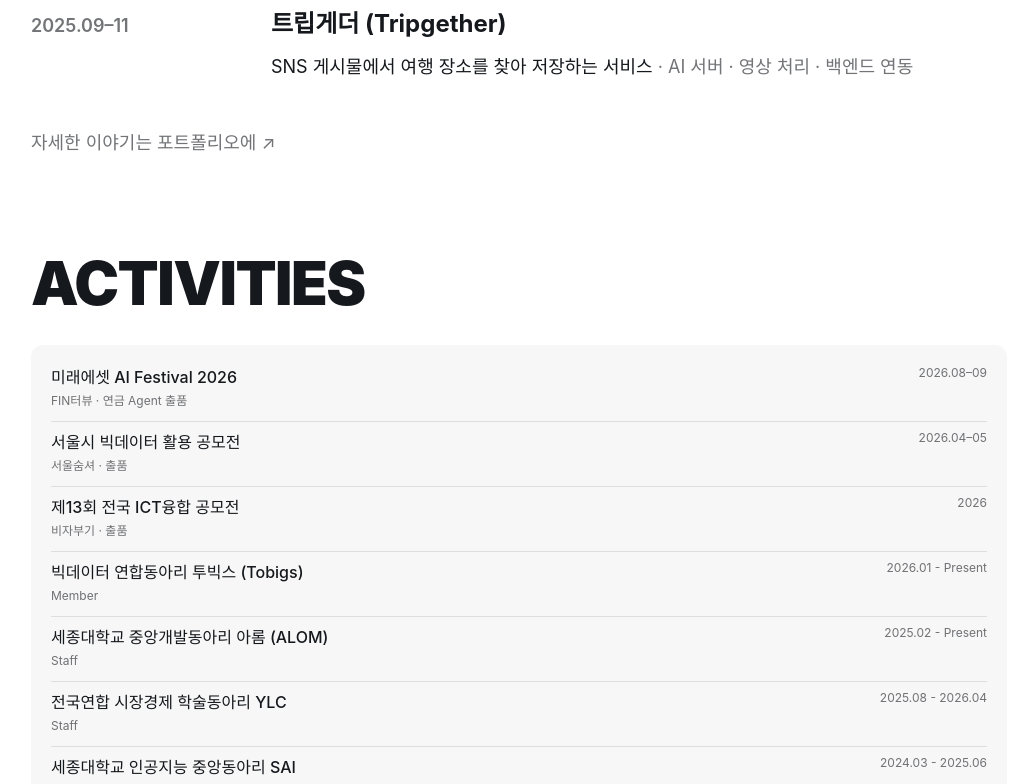
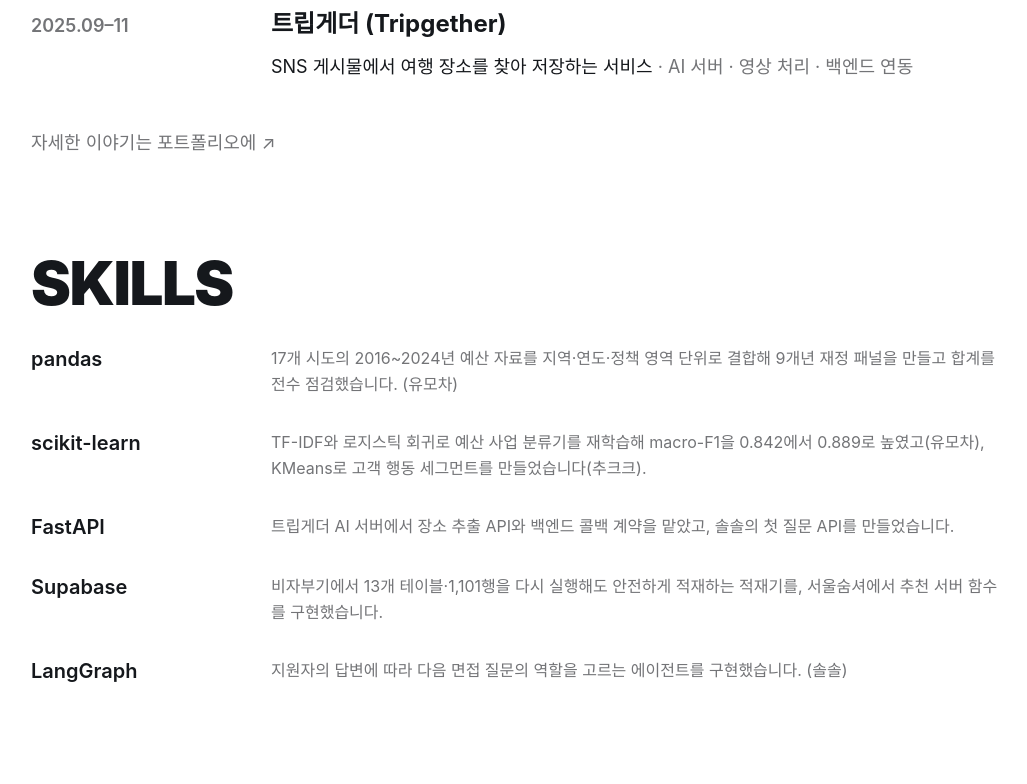
Before and after one commit to JungYeoni/portfolio, a Next.js app: page / in a window 1280 px wide. Shown: the part 2000-2784 px from the top of the page, without its empty margins (121-1148 px from the left). Built offline with nearby package versions, Linux system fonts and the light colour scheme; a web font is replaced by a local one.

Commit message:
feat: 기술별 한 일 섹션 추가 (#20)

```diff
--- a/src/app/page.tsx
+++ b/src/app/page.tsx
@@ -1,6 +1,6 @@
 import type { Metadata } from "next";
 import Link from "next/link";
-import { activities, awards, certifications, experience, profile, projects } from "@/data/portfolio";
+import { activities, awards, certifications, experience, profile, projects, skills } from "@/data/portfolio";
 import { ExtLink, Section } from "./_components/ui";
 
 export const metadata: Metadata = {
@@ -23,6 +23,7 @@ export default function Home() {
           <a href="#about" className="hover:text-foreground hover:underline">소개</a>
           <a href="#experience" className="hover:text-foreground hover:underline">경력</a>
           <a href="#projects" className="hover:text-foreground hover:underline">프로젝트</a>
+          <a href="#skills" className="hover:text-foreground hover:underline">기술</a>
           <a href="#activity" className="hover:text-foreground hover:underline">활동</a>
           <a href="#awards" className="hover:text-foreground hover:underline">수상</a>
           <a href="#certification" className="hover:text-foreground hover:underline">자격증</a>
@@ -74,6 +75,17 @@ export default function Home() {
           </Link>
         </Section>
 
+        <Section id="skills" title="Skills">
+          <div className="grid gap-8">
+            {skills.map((item) => (
+              <article key={item.name} className="grid gap-2 md:grid-cols-[12rem_minmax(0,1fr)] md:gap-12">
+                <h3 className="text-lg font-semibold md:text-xl">{item.name}</h3>
+                <p className="min-w-0 text-base leading-relaxed text-muted">{item.usage}</p>
+              </article>
+            ))}
+          </div>
+        </Section>
+
         <Section id="activity" title="Activities">
           <ul className="grid gap-2 rounded-xl bg-card p-5 text-base">
             {activities.map((item) => (
--- a/src/data/portfolio.ts
+++ b/src/data/portfolio.ts
@@ -246,6 +246,30 @@ const others: CompactProject[] = [
 
 export const projects: (Project | CompactProject)[] = [...featured, ...others].sort((a, b) => b.sortDate.localeCompare(a.sortDate));
 
+// 기술별로 프로젝트에서 실제로 한 일 — 내용은 위 프로젝트 본문에 있는 사실만 쓴다
+export const skills = [
+  {
+    name: "pandas",
+    usage: "17개 시도의 2016~2024년 예산 자료를 지역·연도·정책 영역 단위로 결합해 9개년 재정 패널을 만들고 합계를 전수 점검했습니다. (유모차)",
+  },
+  {
+    name: "scikit-learn",
+    usage: "TF-IDF와 로지스틱 회귀로 예산 사업 분류기를 재학습해 macro-F1을 0.842에서 0.889로 높였고(유모차), KMeans로 고객 행동 세그먼트를 만들었습니다(추크크).",
+  },
+  {
+    name: "FastAPI",
+    usage: "트립게더 AI 서버에서 장소 추출 API와 백엔드 콜백 계약을 맡았고, 솔솔의 첫 질문 API를 만들었습니다.",
+  },
+  {
+    name: "Supabase",
+    usage: "비자부기에서 13개 테이블·1,101행을 다시 실행해도 안전하게 적재하는 적재기를, 서울숨셔에서 추천 서버 함수를 구현했습니다.",
+  },
+  {
+    name: "LangGraph",
+    usage: "지원자의 답변에 따라 다음 면접 질문의 역할을 고르는 에이전트를 구현했습니다. (솔솔)",
+  },
+];
+
 export const experience = [
   {
     organization: "트립게더 (Tripgether)",
```
